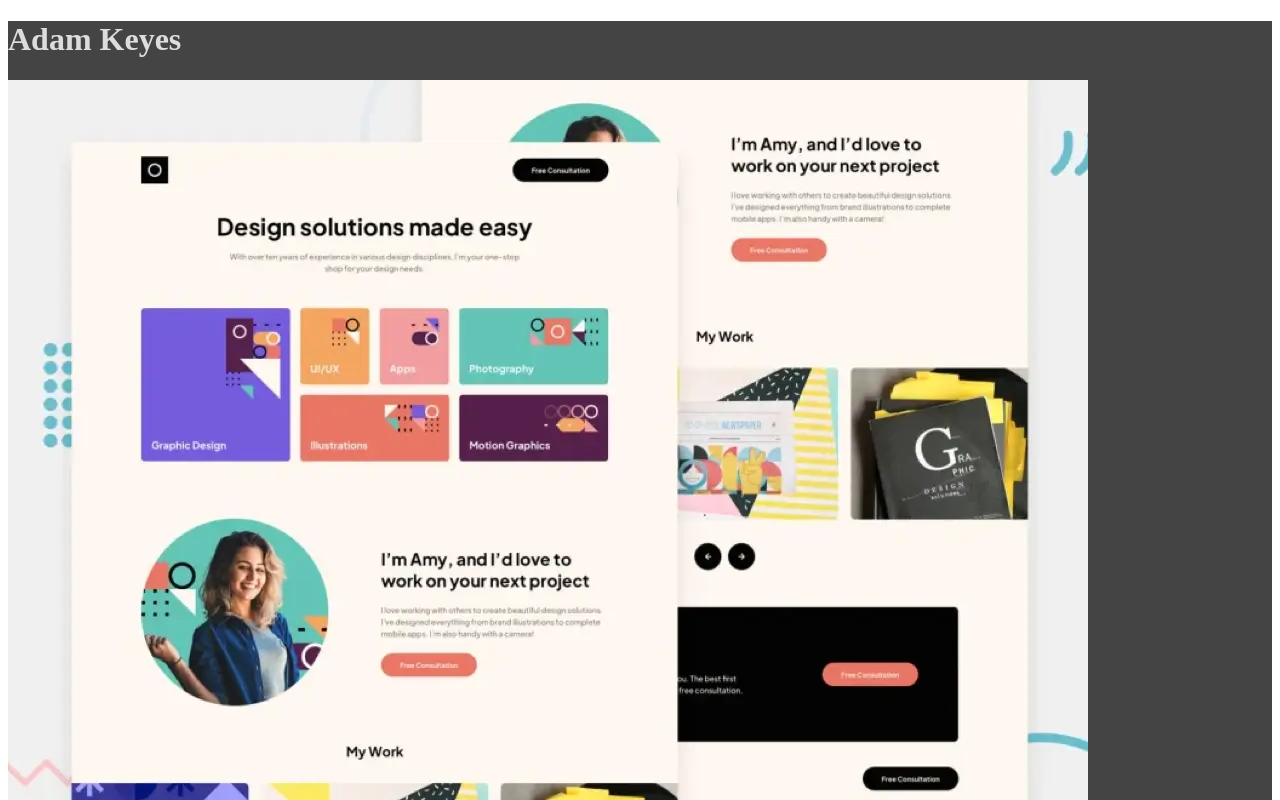
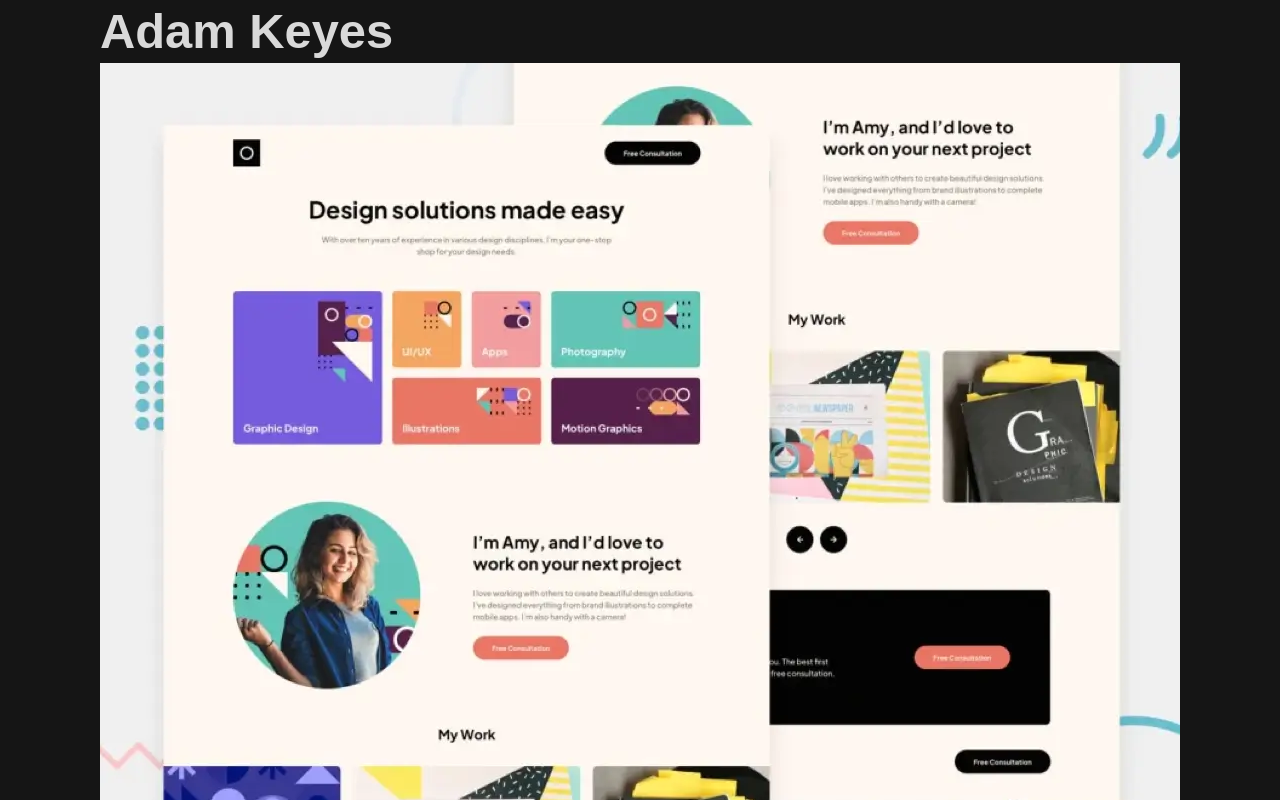
Before and after one commit to Hcmwebs/single-page-dev-portifolio, a React (Vite) app: page / in a window 1280 px wide. Shown: the top 800 px of the page. Built offline with nearby package versions, Linux system fonts and the light colour scheme.

Commit message:
renamed the styles folder

```diff
--- a/src/App.jsx
+++ b/src/App.jsx
@@ -1,11 +1,12 @@
 import React from 'react'
 import { ThemeProvider } from 'styled-components'
 import {Projects} from './components'
-import { theme, Container } from './styled'
+import { theme, Container,GlobalStyles} from './styles'
 
 const App = () => {
 	return (
 		<ThemeProvider theme={theme}>
+			<GlobalStyles />
 			<Container>
 				<h1>Adam Keyes</h1>
 				<Projects />
--- a/src/styled/Container.styled.jsx
+++ /dev/null
@@ -1,8 +0,0 @@
-import styled from 'styled-components'
-
-const Container = styled.div`
-
-	color: ${({ theme }) => theme.colors.dullTxt};
-	background-color: ${({ theme }) => theme.colors.lighterBg};
-`
-export default Container
--- a/src/styled/GlobalStyles.jsx
+++ /dev/null
@@ -1,10 +0,0 @@
-import { createGlobalStyle } from 'styled-components';
-
-const GlobalStyles =createGlobalStyle`
-
-
-
-`
-
-
-export default GlobalStyles
--- a/src/styled/Themes.styled.jsx
+++ /dev/null
@@ -1,16 +0,0 @@
-const theme = {
-	colors: {
-		darkBg: '#222',
-		lighterBg: '#444',
-		brighterTxt: '#fff',
-		dullTxt: '#ddd',
-	},
-
-	fontWeights: {
-		light: 300,
-		medium: 500,
-		bold: 700,
-	},
-}
-
-export default theme
--- /dev/null
+++ b/src/styles/Container.styled.jsx
@@ -0,0 +1,8 @@
+import styled from 'styled-components'
+
+const Container = styled.div`
+
+	color: ${({ theme }) => theme.darkTheme.body};
+	background-color: ${({ theme }) => theme.darkTheme.bg};
+`
+export default Container
--- /dev/null
+++ b/src/styles/GlobalStyles.jsx
@@ -0,0 +1,73 @@
+import { createGlobalStyle } from 'styled-components';
+
+const GlobalStyles =createGlobalStyle`
+
+
+@import url('https://fonts.googleapis.com/css?family=Space+Grotesk:500,700');
+
+:root{
+
+  --bgColor:rgba(21,21,21,1.0);
+  --footerBgColor:rgba(36,36,36,1.0);
+  --bodyColor:rgba(217,217,217,1.0);
+  --headingColor:rgba(255,255,255,1.0);
+  --accent:rgba(78,225,160,1.0);
+
+}
+
+*, *::before, *::after{
+  padding: 0;
+	margin: 0;
+	box-sizing:border-box;
+  font: inherit;
+}
+
+
+html {
+  font-size: 100%;
+  color-scheme: dark light;
+} /*16px*/
+
+body {
+  font-family: 'Space Grotesk', sans-serif;
+  font-weight: 500;
+  line-height: 1.75;
+  color: var(--bodyColor);
+  background:var(--bgColor);
+  min-height: 100vh;
+  display: grid;
+  place-items: center;
+
+}
+
+h1, h2, h3, h4, h5,h6, p  {
+  margin: 0 ;
+  font-family: 'Space Grotesk', sans-serif;
+  font-weight: 700;
+  line-height: 1.3;
+}
+
+h1 {
+  font-size: 3.052rem;
+}
+
+h2 {font-size: 2.441rem;}
+
+h3 {font-size: 1.953rem;}
+
+h4 {font-size: 1.563rem;}
+
+h5 {font-size: 1.25rem;}
+
+small, .text_small {font-size: 0.8rem;}
+
+
+img, picture, svg {
+  display: block;
+  max-width:100%;
+}
+
+`
+
+
+export default GlobalStyles
--- /dev/null
+++ b/src/styles/Themes.styled.jsx
@@ -0,0 +1,23 @@
+const theme = {
+	baseTheme: {
+		bg: 'var(--headingColor)',
+		body: 'var(--footerBgcolor)',
+		header: 'var(--bgColor)',
+		footer: 'var(--bodyBgColor)',
+		accent: 'var(--accent)',
+	},
+	darkTheme: {
+		body: 'var(--bodyColor)',
+		header: 'var(--headingColor)',
+		footer: 'var(--footerBgColor)',
+		bg: 'var(--bgColor)',
+		accent: 'var(--accent)',
+	},
+
+	fontWeights: {
+		light: 300,
+		medium: 500,
+		bold: 700,
+	},
+}
+export default theme
```
Also changed, not shown: src/styles/index.jsx (renamed from src/styled/index.jsx).
